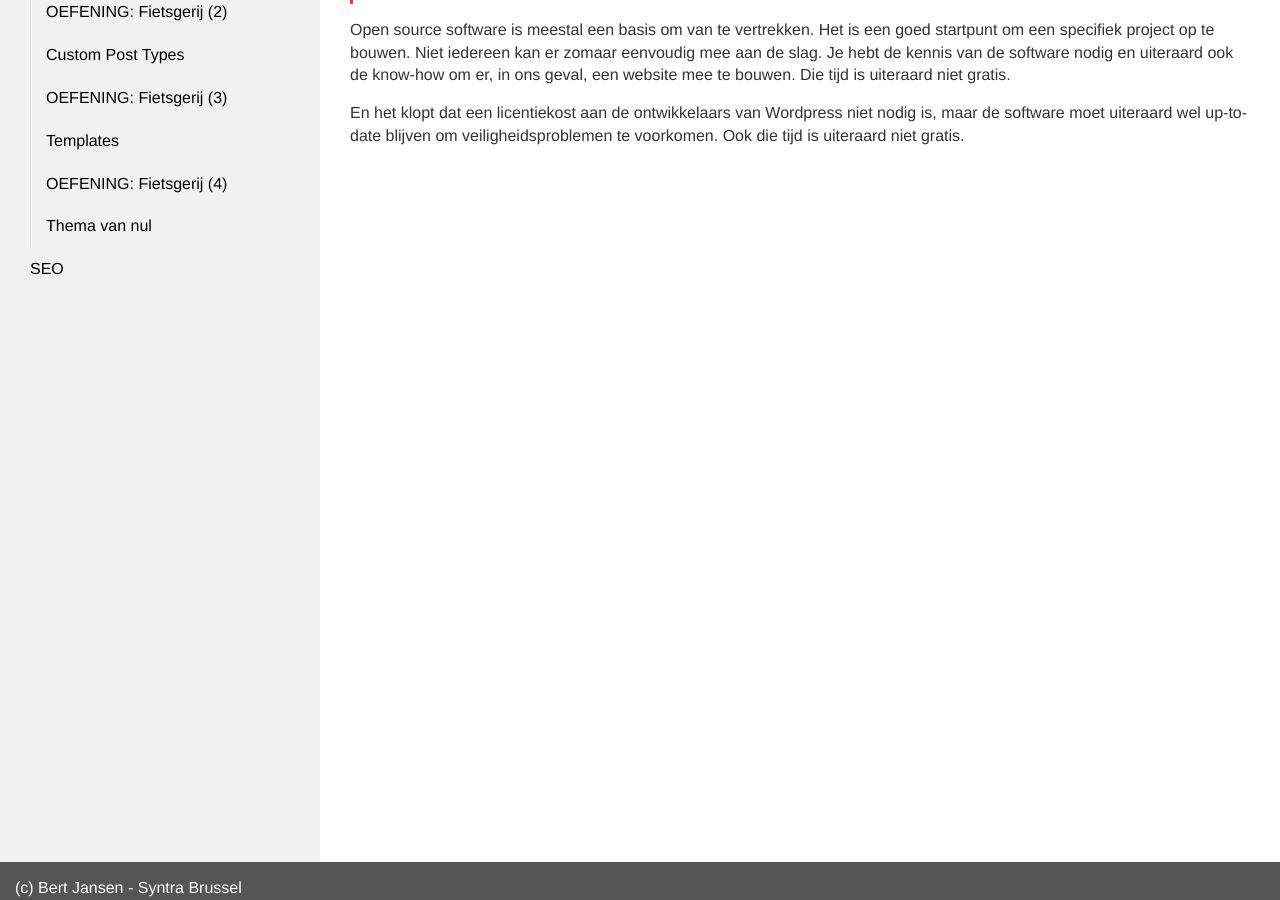
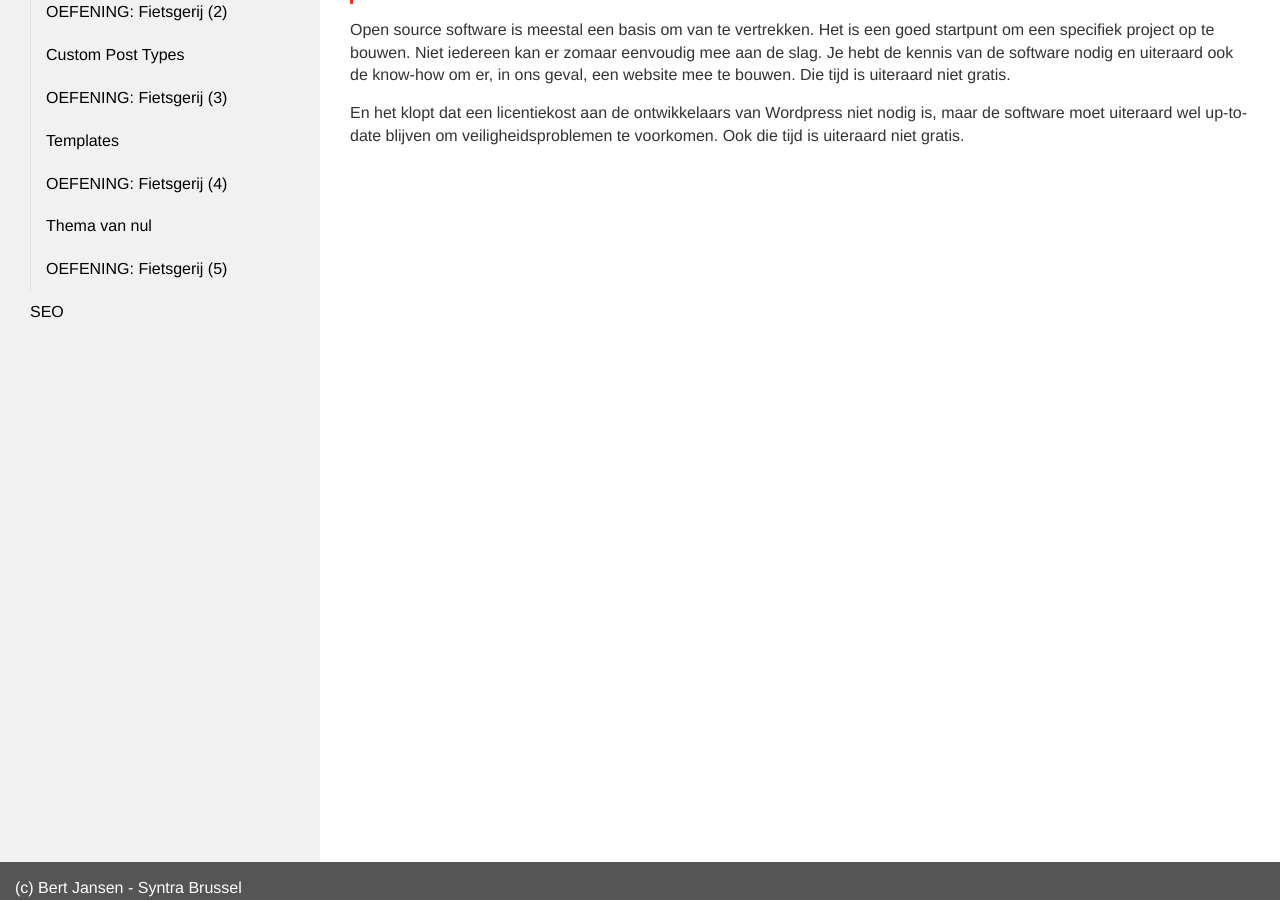
Before and after one commit to Syntra-Brussel/dynamische-webtechnieken, a Jekyll site: the page built from wordpress.md, in a window 1280 px wide and 900 px high, scrolled down 638 px. Built offline with Jekyll 4.4.1, drawn with Linux system fonts in a browser that asks for light colours; nearby versions of some CDN libraries; a script that is not in the unit is left out.

Commit message:
Update navigation.yml

```diff
--- a/_data/navigation.yml
+++ b/_data/navigation.yml
@@ -180,6 +180,9 @@ items:
       - url: /wordpress/thema-van-nul
         published: 'yes'
         title: 'Thema van nul'
+      - url: /wordpress/oefening-fietsgerij-deel-5
+        published: 'yes'
+        title: 'OEFENING: Fietsgerij (5)'
       - url: /wordpress/acf
         published: 'no'
         title: 'Advanced Custom Fields'
```
